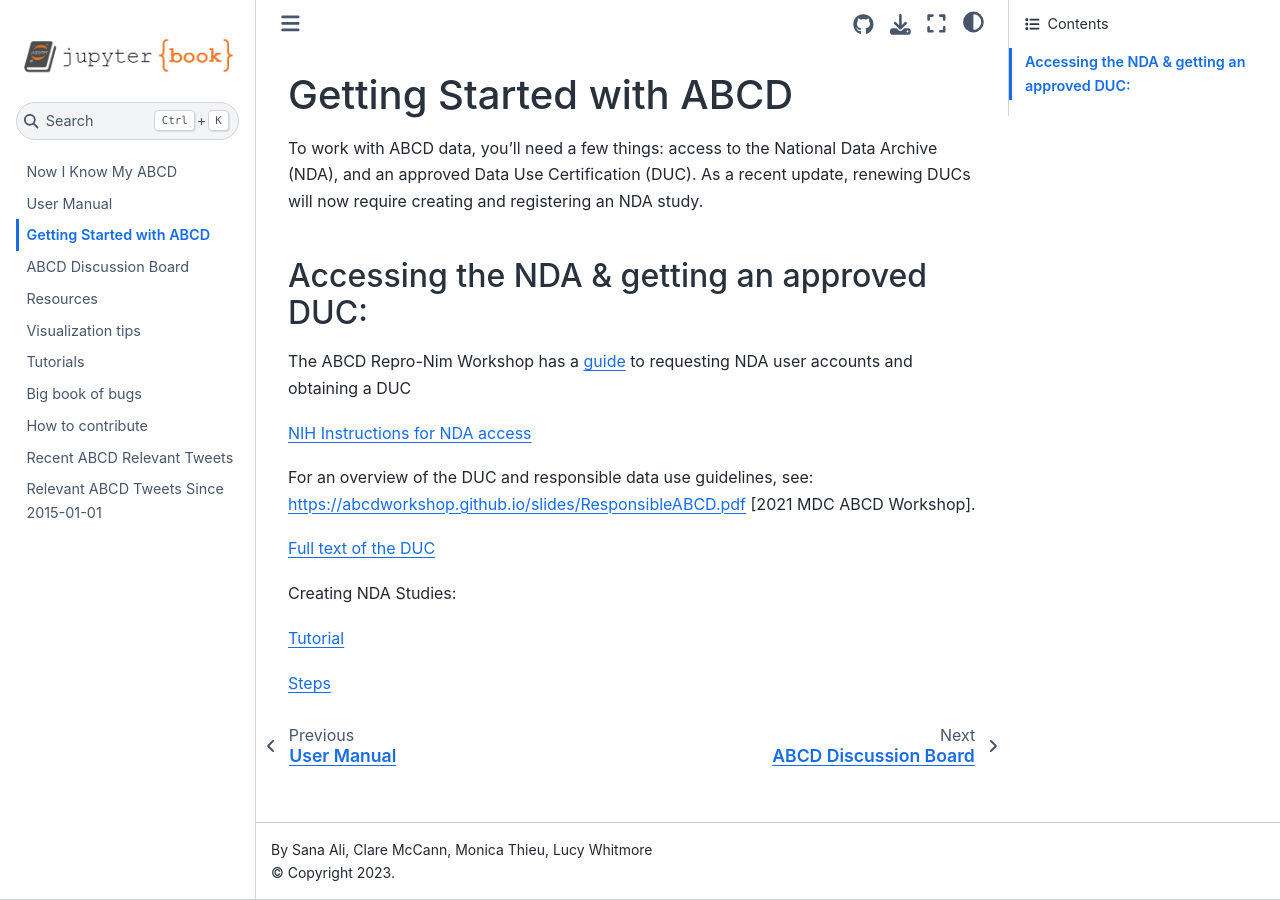
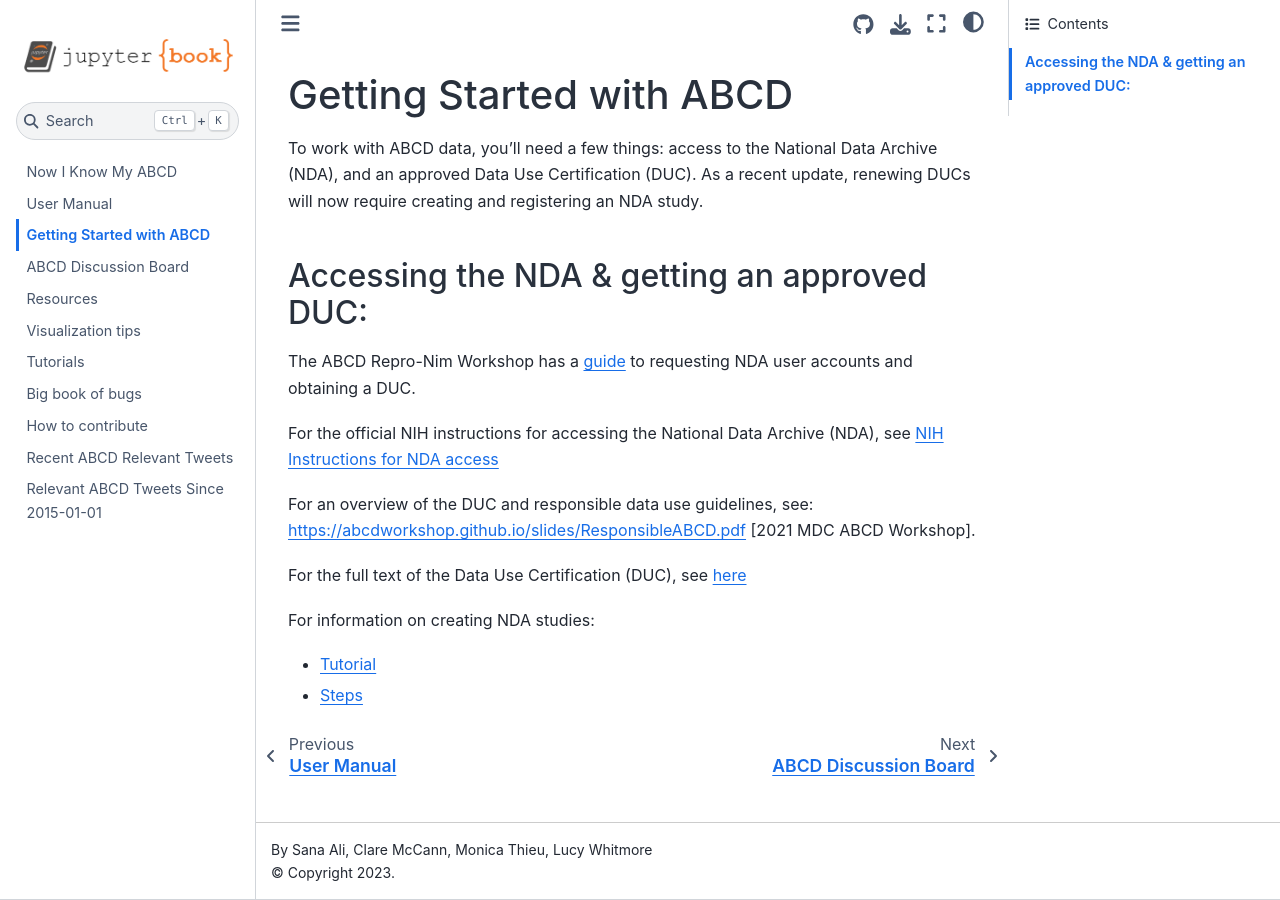
Before and after one commit to now-i-know-my-abcd/docs, a Jupyter Book: the page built from docs/starting.md, in a window 1280 px wide. Built offline with Jupyter Book 1.0.4 settings and Sphinx 7.4.7 and the Sphinx Book theme 1.1.4, drawn with Linux system fonts in a browser that asks for light colours.

Commit message:
Updated some more links and formatting.

```diff
--- a/docs/starting.md
+++ b/docs/starting.md
@@ -3,16 +3,16 @@
 To work with ABCD data, you’ll need a few things: access to the National Data Archive (NDA), and an approved Data Use Certification (DUC). As a recent update, renewing DUCs will now require creating and registering an NDA study.
 
 ## Accessing the NDA & getting an approved DUC:
-The ABCD Repro-Nim Workshop has a [guide](https://docs.google.com/document/d/18hsT2x15bypuXFcfMQb9Ck_YEB7VvY2j4w5hwbV78A4/edit) to requesting NDA user accounts and obtaining a DUC
+The ABCD Repro-Nim Workshop has a [guide](https://docs.google.com/document/d/18hsT2x15bypuXFcfMQb9Ck_YEB7VvY2j4w5hwbV78A4/edit) to requesting NDA user accounts and obtaining a DUC.
 
-[NIH Instructions for NDA access](https://nda.nih.gov/about/creating-an-nda-account)
+For the official NIH instructions for accessing the National Data Archive (NDA), see [NIH Instructions for NDA access](https://nda.nih.gov/about/creating-an-nda-account)
 
 For an overview of the DUC and responsible data use guidelines, see: https://abcdworkshop.github.io/slides/ResponsibleABCD.pdf [2021 MDC ABCD Workshop].
 
-[Full text of the DUC](https://s3.amazonaws.com/nda.nih.gov/Documents/NDA+Data+Access+Request+DUC+FINAL.pdf)
+For the full text of the Data Use Certification (DUC), see [here](https://s3.amazonaws.com/nda.nih.gov/Documents/NDA+Data+Access+Request+DUC+FINAL.pdf)
 
-Creating NDA Studies:
+For information on creating NDA studies:
 
-[Tutorial](https://nda.nih.gov/training/module?trainingModuleId=training.study&slideId=slide.study.intro)
+- [Tutorial](https://nda.nih.gov/training/module?trainingModuleId=training.study&slideId=slide.study.intro)
 
-[Steps](https://nda.nih.gov/get/manuscript-preparation.html)
+- [Steps](https://nda.nih.gov/get/manuscript-preparation.html)
```
Also changed, not shown: docs/discussion.md (+1 -1 lines).
